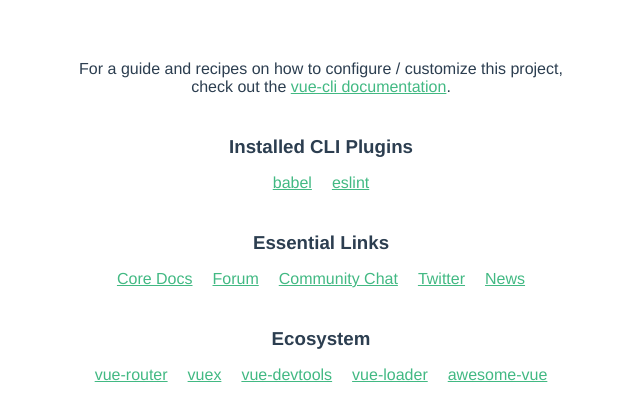
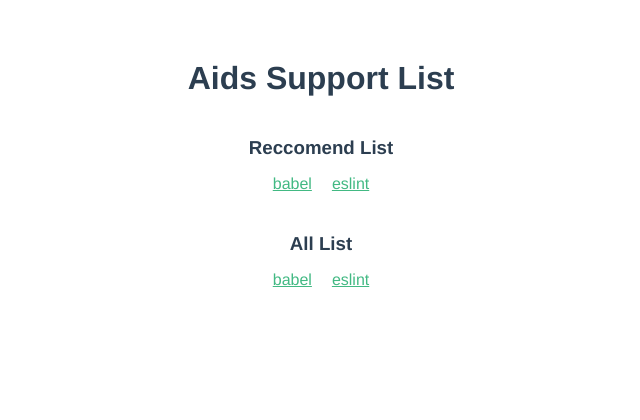
Before and after one commit to m-tomoya/hokudai_hackason, a Vue app: page /aids in a window 1280 px wide. Shown: the top 420 px of the page, without its empty margins (319-959 px from the left). Built offline with nearby package versions, Linux system fonts and the light colour scheme.

Commit message:
UPDATE Aids画面修正

```diff
--- a/src/components/Aids.vue
+++ b/src/components/Aids.vue
@@ -1,41 +1,27 @@
 <template>
   <div class="hello">
-    <h1>{{ msg }}</h1>
+    <h1>Aids Support List</h1>
     <p>
-      For a guide and recipes on how to configure / customize this project,<br>
-      check out the
-      <a href="https://cli.vuejs.org" target="_blank" rel="noopener">vue-cli documentation</a>.
+      <!-- For a guide and recipes on how to configure / customize this project,<br> -->
+      <!-- check out the -->
+      <!-- <a href="https://cli.vuejs.org" target="_blank" rel="noopener">vue-cli documentation</a>. -->
     </p>
-    <h3>Installed CLI Plugins</h3>
+    <h3>Reccomend List</h3>
     <ul>
       <li><a href="https://github.com/vuejs/vue-cli/tree/dev/packages/%40vue/cli-plugin-babel" target="_blank" rel="noopener">babel</a></li>
       <li><a href="https://github.com/vuejs/vue-cli/tree/dev/packages/%40vue/cli-plugin-eslint" target="_blank" rel="noopener">eslint</a></li>
     </ul>
-    <h3>Essential Links</h3>
+    <h3>All List</h3>
     <ul>
-      <li><a href="https://vuejs.org" target="_blank" rel="noopener">Core Docs</a></li>
-      <li><a href="https://forum.vuejs.org" target="_blank" rel="noopener">Forum</a></li>
-      <li><a href="https://chat.vuejs.org" target="_blank" rel="noopener">Community Chat</a></li>
-      <li><a href="https://twitter.com/vuejs" target="_blank" rel="noopener">Twitter</a></li>
-      <li><a href="https://news.vuejs.org" target="_blank" rel="noopener">News</a></li>
-    </ul>
-    <h3>Ecosystem</h3>
-    <ul>
-      <li><a href="https://router.vuejs.org" target="_blank" rel="noopener">vue-router</a></li>
-      <li><a href="https://vuex.vuejs.org" target="_blank" rel="noopener">vuex</a></li>
-      <li><a href="https://github.com/vuejs/vue-devtools#vue-devtools" target="_blank" rel="noopener">vue-devtools</a></li>
-      <li><a href="https://vue-loader.vuejs.org" target="_blank" rel="noopener">vue-loader</a></li>
-      <li><a href="https://github.com/vuejs/awesome-vue" target="_blank" rel="noopener">awesome-vue</a></li>
+      <li><a href="https://github.com/vuejs/vue-cli/tree/dev/packages/%40vue/cli-plugin-babel" target="_blank" rel="noopener">babel</a></li>
+      <li><a href="https://github.com/vuejs/vue-cli/tree/dev/packages/%40vue/cli-plugin-eslint" target="_blank" rel="noopener">eslint</a></li>
     </ul>
   </div>
 </template>
 
 <script>
 export default {
-  name: 'HelloWorld',
-  props: {
-    msg: String
-  }
+  name: 'Aids',
 }
 </script>
 
```
